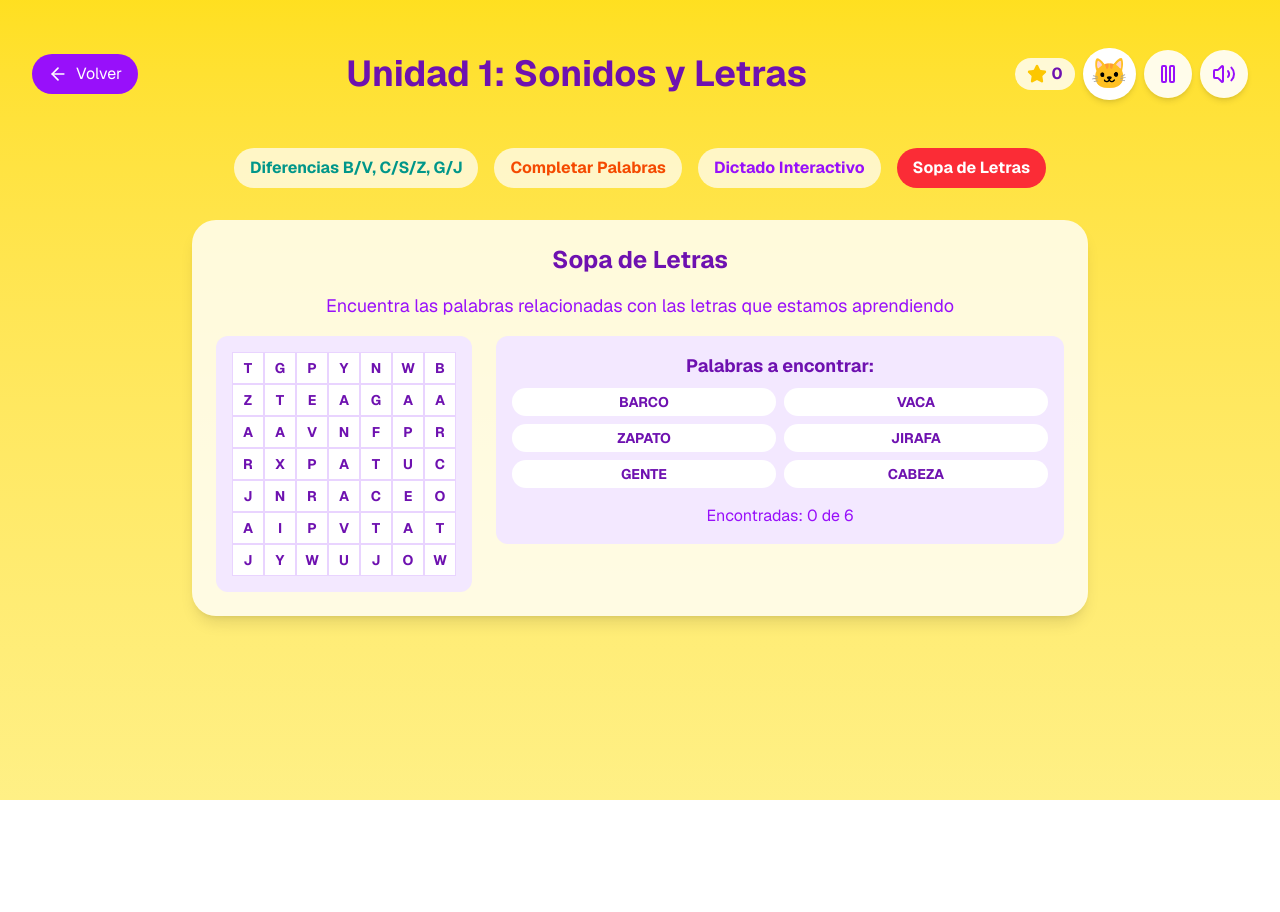
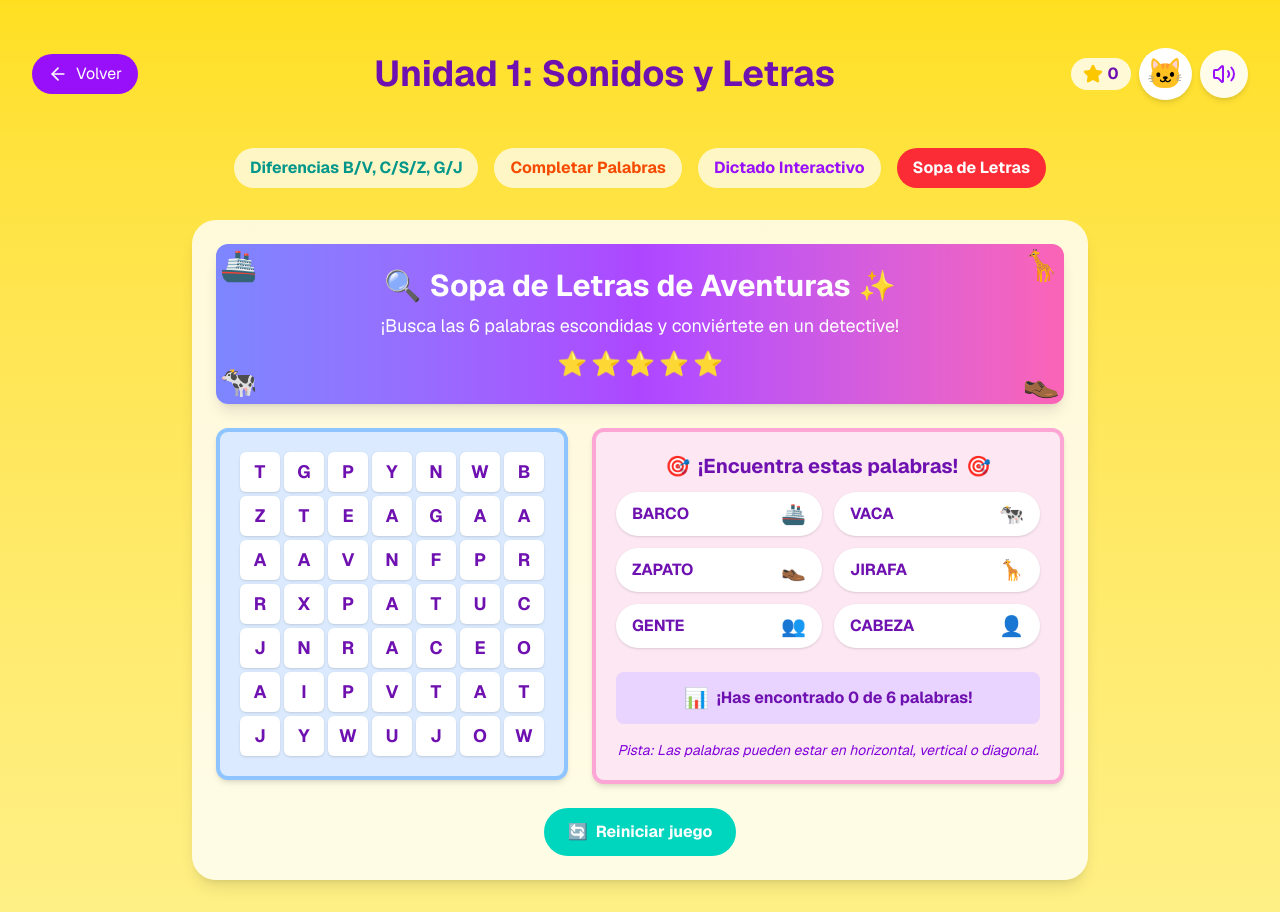
Before and after one commit to RakionGamer/ortografiesta, a Next.js app: page /unidad_1 in a window 1280 px wide. Both pictures are taken after a click on the button "Sopa de Letras". Before the commit the page ends 800 px from the top, so only its background shows below. Built offline with nearby package versions, Linux system fonts and the light colour scheme.

Commit message:
fix sounds

```diff
--- a/unidad_1.tsx
+++ b/unidad_1.tsx
@@ -453,19 +453,8 @@ export default function Unidad1() {
 
           {/* Sound controls */}
           <button
-            onClick={toggleMusic}
-            className="p-3 bg-white/90 rounded-full hover:bg-white transition-colors shadow-md"
-            title={isMusicPlaying ? "Pausar música" : "Iniciar música"}
-          >
-            {isMusicPlaying ? (
-              <Music className="w-6 h-6 text-purple-600" />
-            ) : (
-              <Pause className="w-6 h-6 text-purple-600" />
-            )}
-          </button>
-          <button
             onClick={toggleMute}
-            className="p-3 bg-white/90 rounded-full hover:bg-white transition-colors shadow-md"
+            className="p-3 bg-white/90 rounded-full hover:bg-white transition-colors shadow-md cursor-pointer"
             title={isMuted ? "Activar sonido" : "Silenciar"}
           >
             {isMuted ? (
@@ -476,7 +465,6 @@ export default function Unidad1() {
           </button>
         </div>
       </header>
-
         {/* Selector de actividades */}
         <div className="flex flex-wrap justify-center gap-4 mb-8">
           <button
@@ -745,34 +733,55 @@ export default function Unidad1() {
             </div>
           )}
 
-          {/* Sopa de letras */}
+{/* Sopa de letras para niños */}
 {actividad === "sopa" && (
   <div className="text-center">
     {!actividadCompletada ? (
       <>
-                  <h2 className="text-2xl font-bold text-purple-800 mb-4">Sopa de Letras</h2>
-                  <p className="text-lg text-purple-600 mb-4">
-                    Encuentra las palabras relacionadas con las letras que estamos aprendiendo
+        <div className="bg-gradient-to-r from-indigo-400 via-purple-500 to-pink-400 rounded-xl p-6 shadow-lg mb-6 relative overflow-hidden">
+          {/* Imágenes decorativas en las esquinas */}
+          <div className="absolute top-1 left-1 text-3xl">🚢</div>
+          <div className="absolute top-1 right-1 text-3xl">🦒</div>
+          <div className="absolute bottom-1 left-1 text-3xl">🐄</div>
+          <div className="absolute bottom-1 right-1 text-3xl">👞</div>
+
+          <h2 className="text-3xl font-bold text-white mb-2 flex items-center justify-center">
+            <span className="mr-2">🔍</span>
+            Sopa de Letras de Aventuras
+            <span className="ml-2">✨</span>
+          </h2>
+          <p className="text-lg text-white mb-2">
+            ¡Busca las 6 palabras escondidas y conviértete en un detective!
           </p>
-
+          <div className="flex justify-center">
+            <div className="flex items-center space-x-1">
+              {[...Array(5)].map((_, i) => (
+                <span key={i} className={`text-2xl ${i < Math.ceil(palabrasEncontradas.length / palabrasSopa.length * 5) ? "text-yellow-300" : "text-gray-300"}`}>
+                  ⭐
+                </span>
+              ))}
+            </div>
+          </div>
+        </div>
 
         <div className="flex flex-col md:flex-row gap-6 items-start">
-                    <div
-                      className="bg-purple-100 p-4 rounded-xl w-full md:w-auto"
+          <div className="bg-blue-100 p-5 rounded-xl w-full md:w-auto shadow-md border-4 border-blue-300 relative"
             ref={sopaRef}
             onMouseLeave={handleCeldaMouseUp}
           >
-                      <div className="grid grid-cols-7 gap-0 mx-auto w-max">
+
+
+            <div className="grid grid-cols-7 gap-1 mx-auto w-max">
               {sopaLetras.flatMap((fila, rowIndex) =>
                 fila.map((letra, colIndex) => (
                   <div
                     key={`${rowIndex}-${colIndex}`}
-                              className={`w-8 h-8 flex items-center justify-center font-bold text-sm border border-purple-200 select-none cursor-pointer
+                    className={`w-10 h-10 flex items-center justify-center font-bold text-lg rounded-md transition-all duration-200 select-none cursor-pointer transform hover:scale-110
                     ${esCeldaPalabraEncontrada(rowIndex, colIndex)
-                                  ? "bg-green-300 text-green-800"
+                      ? "bg-green-400 text-white animate-pulse"
                       : esCeldaSeleccionada(rowIndex, colIndex)
-                                    ? "bg-yellow-200 text-yellow-800"
-                                    : "bg-white text-purple-800"
+                        ? "bg-yellow-300 text-purple-800"
+                        : "bg-white text-purple-800 shadow-sm"
                     }`}
                     onMouseDown={() => handleCeldaMouseDown(rowIndex, colIndex)}
                     onMouseEnter={() => handleCeldaMouseEnter(rowIndex, colIndex)}
@@ -785,48 +794,149 @@ export default function Unidad1() {
             </div>
           </div>
 
-                    <div className="bg-purple-100 p-4 rounded-xl flex-1">
-                      <h3 className="text-lg font-bold text-purple-800 mb-2">Palabras a encontrar:</h3>
-                      <div className="grid grid-cols-2 gap-2">
-                        {palabrasSopa.map((palabra, index) => (
+          <div className="bg-pink-100 p-5 rounded-xl flex-1 shadow-md border-4 border-pink-300">
+            <h3 className="text-xl font-bold text-purple-800 mb-3 flex items-center justify-center">
+              <span className="mr-2">🎯</span> ¡Encuentra estas palabras! <span className="ml-2">🎯</span>
+            </h3>
+            <div className="grid grid-cols-2 gap-3">
+              {/* Personalizado con iconos para cada palabra */}
               <div
-                            key={index}
-                            className={`px-3 py-1 rounded-full text-sm font-bold ${palabrasEncontradas.includes(palabra)
-                              ? "bg-green-300 text-green-800 line-through"
-                              : "bg-white text-purple-800"
+                className={`px-4 py-2 rounded-full text-md font-bold transition-all duration-300 flex items-center justify-between ${
+                  palabrasEncontradas.includes("BARCO")
+                    ? "bg-green-400 text-white line-through transform scale-95"
+                    : "bg-white text-purple-800 shadow-sm hover:shadow-md hover:scale-105"
                 }`}
               >
-                            {palabra}
+                <span>{palabrasEncontradas.includes("BARCO") ? "✓ " : ""} BARCO</span>
+                <span className="text-xl ml-2">🚢</span>
               </div>
-                        ))}
+              <div
+                className={`px-4 py-2 rounded-full text-md font-bold transition-all duration-300 flex items-center justify-between ${
+                  palabrasEncontradas.includes("VACA")
+                    ? "bg-green-400 text-white line-through transform scale-95"
+                    : "bg-white text-purple-800 shadow-sm hover:shadow-md hover:scale-105"
+                }`}
+              >
+                <span>{palabrasEncontradas.includes("VACA") ? "✓ " : ""} VACA</span>
+                <span className="text-xl ml-2">🐄</span>
               </div>
-                      <div className="mt-4 text-purple-600">
-                        <p>
-                          Encontradas: {palabrasEncontradas.length} de {palabrasSopa.length}
+              <div
+                className={`px-4 py-2 rounded-full text-md font-bold transition-all duration-300 flex items-center justify-between ${
+                  palabrasEncontradas.includes("ZAPATO")
+                    ? "bg-green-400 text-white line-through transform scale-95"
+                    : "bg-white text-purple-800 shadow-sm hover:shadow-md hover:scale-105"
+                }`}
+              >
+                <span>{palabrasEncontradas.includes("ZAPATO") ? "✓ " : ""} ZAPATO</span>
+                <span className="text-xl ml-2">👞</span>
+              </div>
+              <div
+                className={`px-4 py-2 rounded-full text-md font-bold transition-all duration-300 flex items-center justify-between ${
+                  palabrasEncontradas.includes("JIRAFA")
+                    ? "bg-green-400 text-white line-through transform scale-95"
+                    : "bg-white text-purple-800 shadow-sm hover:shadow-md hover:scale-105"
+                }`}
+              >
+                <span>{palabrasEncontradas.includes("JIRAFA") ? "✓ " : ""} JIRAFA</span>
+                <span className="text-xl ml-2">🦒</span>
+              </div>
+              <div
+                className={`px-4 py-2 rounded-full text-md font-bold transition-all duration-300 flex items-center justify-between ${
+                  palabrasEncontradas.includes("GENTE")
+                    ? "bg-green-400 text-white line-through transform scale-95"
+                    : "bg-white text-purple-800 shadow-sm hover:shadow-md hover:scale-105"
+                }`}
+              >
+                <span>{palabrasEncontradas.includes("GENTE") ? "✓ " : ""} GENTE</span>
+                <span className="text-xl ml-2">👥</span>
+              </div>
+              <div
+                className={`px-4 py-2 rounded-full text-md font-bold transition-all duration-300 flex items-center justify-between ${
+                  palabrasEncontradas.includes("CABEZA")
+                    ? "bg-green-400 text-white line-through transform scale-95"
+                    : "bg-white text-purple-800 shadow-sm hover:shadow-md hover:scale-105"
+                }`}
+              >
+                <span>{palabrasEncontradas.includes("CABEZA") ? "✓ " : ""} CABEZA</span>
+                <span className="text-xl ml-2">👤</span>
+              </div>
+            </div>
+
+            <div className="mt-6 bg-purple-200 p-3 rounded-lg text-purple-800 font-bold">
+              <p className="flex items-center justify-center">
+                <span className="text-xl mr-2">📊</span>
+                ¡Has encontrado {palabrasEncontradas.length} de 6 palabras!
               </p>
+            </div>
+
+            <div className="mt-4 text-purple-700 text-sm italic">
+              Pista: Las palabras pueden estar en horizontal, vertical o diagonal.
             </div>
           </div>
         </div>
+
+        <div className="mt-6">
+          <button
+            onClick={() => cambiarActividad(actividad)}
+            className="bg-teal-400 text-white px-6 py-3 rounded-full font-bold hover:bg-teal-500 transition-colors flex items-center gap-2 mx-auto cursor-pointer"
+          >
+            <span>🔄</span>
+            <span>Reiniciar juego</span>
+          </button>
+        </div>
       </>
     ) : (
-                <div className="text-center py-8">
-                  <div className="text-6xl mb-4">🎉</div>
-                  <h2 className="text-3xl font-bold text-purple-800 mb-4">¡Sopa de Letras Completada!</h2>
-                  <p className="text-xl text-purple-600 mb-8">Has encontrado todas las palabras. ¡Felicidades!</p>
+      <div className="text-center py-8 bg-gradient-to-r from-purple-200 via-pink-200 to-blue-200 rounded-xl p-8 shadow-lg">
+        <div className="animate-bounce text-7xl mb-6">🎉</div>
+        <h2 className="text-4xl font-bold text-purple-800 mb-4">¡WOW! ¡LO LOGRASTE!</h2>
+        <p className="text-2xl text-purple-600 mb-8">Has encontrado todas las palabras. ¡Eres un detective increíble!</p>
 
-                  <div className="flex justify-center gap-4">
+        <div className="flex justify-center mb-6">
+          {[...Array(5)].map((_, i) => (
+            <span key={i} className="text-4xl text-yellow-400 animate-pulse">⭐</span>
+          ))}
+        </div>
+
+        <div className="grid grid-cols-3 gap-4 mb-8 max-w-md mx-auto">
+          <div className="bg-white p-2 rounded-lg shadow-md transform rotate-3 animate-pulse delay-100">
+            <span className="text-4xl">🚢</span>
+            <div className="text-sm font-bold text-purple-800">BARCO</div>
+          </div>
+          <div className="bg-white p-2 rounded-lg shadow-md transform -rotate-2 animate-pulse delay-200">
+            <span className="text-4xl">🐄</span>
+            <div className="text-sm font-bold text-purple-800">VACA</div>
+          </div>
+          <div className="bg-white p-2 rounded-lg shadow-md transform rotate-2 animate-pulse delay-300">
+            <span className="text-4xl">👞</span>
+            <div className="text-sm font-bold text-purple-800">ZAPATO</div>
+          </div>
+          <div className="bg-white p-2 rounded-lg shadow-md transform -rotate-3 animate-pulse delay-400">
+            <span className="text-4xl">🦒</span>
+            <div className="text-sm font-bold text-purple-800">JIRAFA</div>
+          </div>
+          <div className="bg-white p-2 rounded-lg shadow-md transform rotate-1 animate-pulse delay-500">
+            <span className="text-4xl">👥</span>
+            <div className="text-sm font-bold text-purple-800">GENTE</div>
+          </div>
+          <div className="bg-white p-2 rounded-lg shadow-md transform -rotate-1 animate-pulse delay-600">
+            <span className="text-4xl">👤</span>
+            <div className="text-sm font-bold text-purple-800">CABEZA</div>
+          </div>
+        </div>
+
+        <div className="flex flex-wrap justify-center gap-4">
           <button
             onClick={() => cambiarActividad(actividad)}
-                      className="bg-teal-400 text-white px-6 py-3 rounded-full font-bold hover:bg-teal-500 transition-colors flex items-center gap-2"
+            className="bg-teal-500 text-white px-8 py-4 rounded-full font-bold hover:bg-teal-600 transition-transform hover:scale-105 shadow-md flex items-center gap-2"
           >
-                      <HelpCircle size={20} />
-                      <span>Jugar de nuevo</span>
+            <span>🎮</span>
+            <span>¡Jugar de nuevo!</span>
           </button>
           <button
             onClick={() => cambiarActividad("diferencias")}
-                      className="bg-purple-600 text-white px-6 py-3 rounded-full font-bold hover:bg-purple-700 transition-colors flex items-center gap-2"
+            className="bg-purple-600 text-white px-8 py-4 rounded-full font-bold hover:bg-purple-700 transition-transform hover:scale-105 shadow-md flex items-center gap-2"
           >
-                      <Award size={20} />
+            <span>🏠</span>
             <span>Volver a inicio</span>
           </button>
         </div>
```
Also changed, not shown: ortografiesta.tsx (+58 -88 lines). Lines whose indentation alone changed are shown as unchanged.
